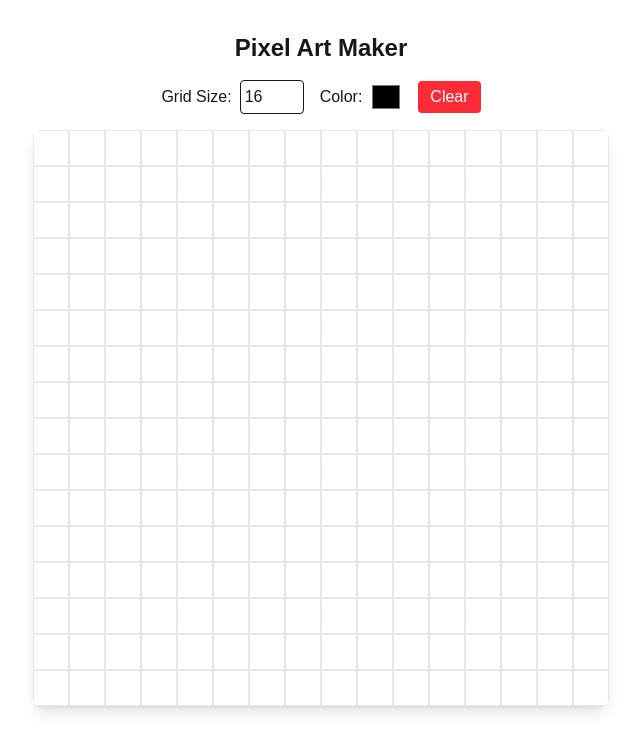
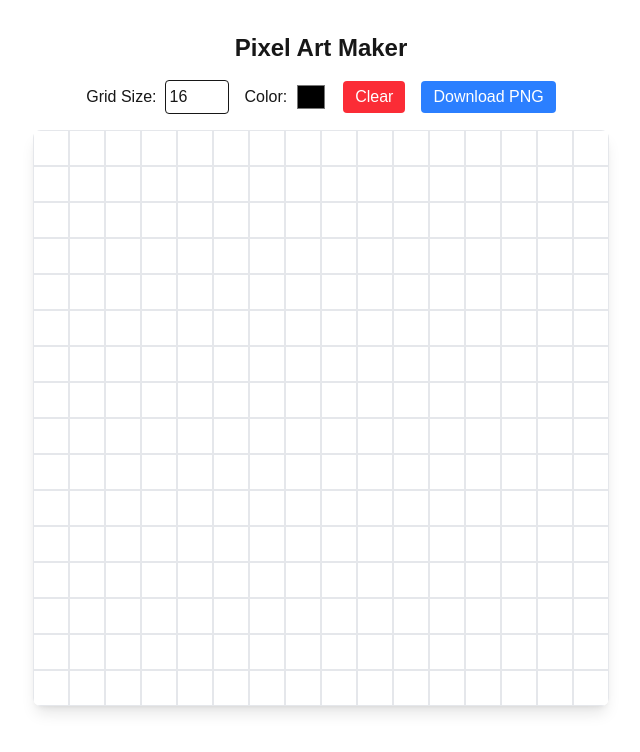
Before and after one commit to Yash-Tibadiya/Pixel-Art-Maker, a Next.js app: page / in a window 1280 px wide. Shown: the top 752 px of the page, without its empty margins (319-959 px from the left). Built offline with nearby package versions, Linux system fonts and the light colour scheme.

Commit message:
Add download functionality to PixelArtMaker component and improve cell click handling

```diff
--- a/src/components/PixelArtMaker.tsx
+++ b/src/components/PixelArtMaker.tsx
@@ -1,6 +1,6 @@
 "use client";
 
-import { useState } from "react";
+import { useState, useRef } from "react";
 
 const DEFAULT_GRID_SIZE = 16;
 const DEFAULT_GRID_COLOR = "#fff";
@@ -14,16 +14,54 @@ const PixelArtMaker = () => {
   const [selectedColor, setSelectedColor] = useState<string>(
     DEFAULT_SELECTED_COLOR
   );
+  const gridRef = useRef<HTMLDivElement>(null);
 
   const handleCellClick = (index: number) => {
     const newGrid = [...grid];
-    newGrid[index] = selectedColor;
+    // Toggle between selected color and default color
+    newGrid[index] =
+      newGrid[index] === selectedColor ? DEFAULT_GRID_COLOR : selectedColor;
     setGrid(newGrid);
   };
 
   const handleGridSizeChange = (newGridSize: number) => {
     setGridSize(newGridSize);
     setGrid(Array(newGridSize * newGridSize).fill(DEFAULT_GRID_COLOR));
+  };
+
+  const handleDownload = () => {
+    console.log("handleDownload called");
+    if (!gridRef.current) {
+      console.log("gridRef.current is null");
+      return;
+    }
+
+    const canvas = document.createElement("canvas");
+    const pixelSize = 20; // Size of each pixel in the output image
+    canvas.width = gridSize * pixelSize;
+    canvas.height = gridSize * pixelSize;
+    const ctx = canvas.getContext("2d");
+
+    if (ctx) {
+      console.log("Canvas context obtained");
+      // Draw each cell to the canvas
+      grid.forEach((color, index) => {
+        const x = (index % gridSize) * pixelSize;
+        const y = Math.floor(index / gridSize) * pixelSize;
+
+        ctx.fillStyle = color;
+        ctx.fillRect(x, y, pixelSize, pixelSize);
+      });
+
+      // Create download link
+      const link = document.createElement("a");
+      link.download = "pixel-art.png";
+      link.href = canvas.toDataURL("image/png");
+      link.click();
+      console.log("Download link clicked");
+    } else {
+      console.log("Could not get canvas context");
+    }
   };
 
   return (
@@ -63,13 +101,21 @@ const PixelArtMaker = () => {
           onClick={() =>
             setGrid(Array(gridSize * gridSize).fill(DEFAULT_GRID_COLOR))
           }
-          className="px-3 py-1 bg-red-500 text-white rounded"
+          className="px-3 py-1 bg-red-500 text-white rounded cursor-pointer"
         >
           Clear
+        </button>
+
+        <button
+          onClick={handleDownload}
+          className="px-3 py-1 bg-blue-500 text-white rounded cursor-pointer"
+        >
+          Download PNG
         </button>
       </div>
 
       <div
+        ref={gridRef}
         className="grid w-[36rem] h-[36rem] max-w-full bg-white dark:bg-gray-800 rounded-lg shadow-lg overflow-hidden"
         style={{ gridTemplateColumns: `repeat(${gridSize}, 1fr)` }}
       >
@@ -78,7 +124,7 @@ const PixelArtMaker = () => {
             key={index}
             onClick={() => handleCellClick(index)}
             style={{ backgroundColor: color }}
-            className="border border-gray-200 dark:border-gray-700 hover:opacity-90 transition-opacity"
+            className="border border-gray-200"
           />
         ))}
       </div>
```
